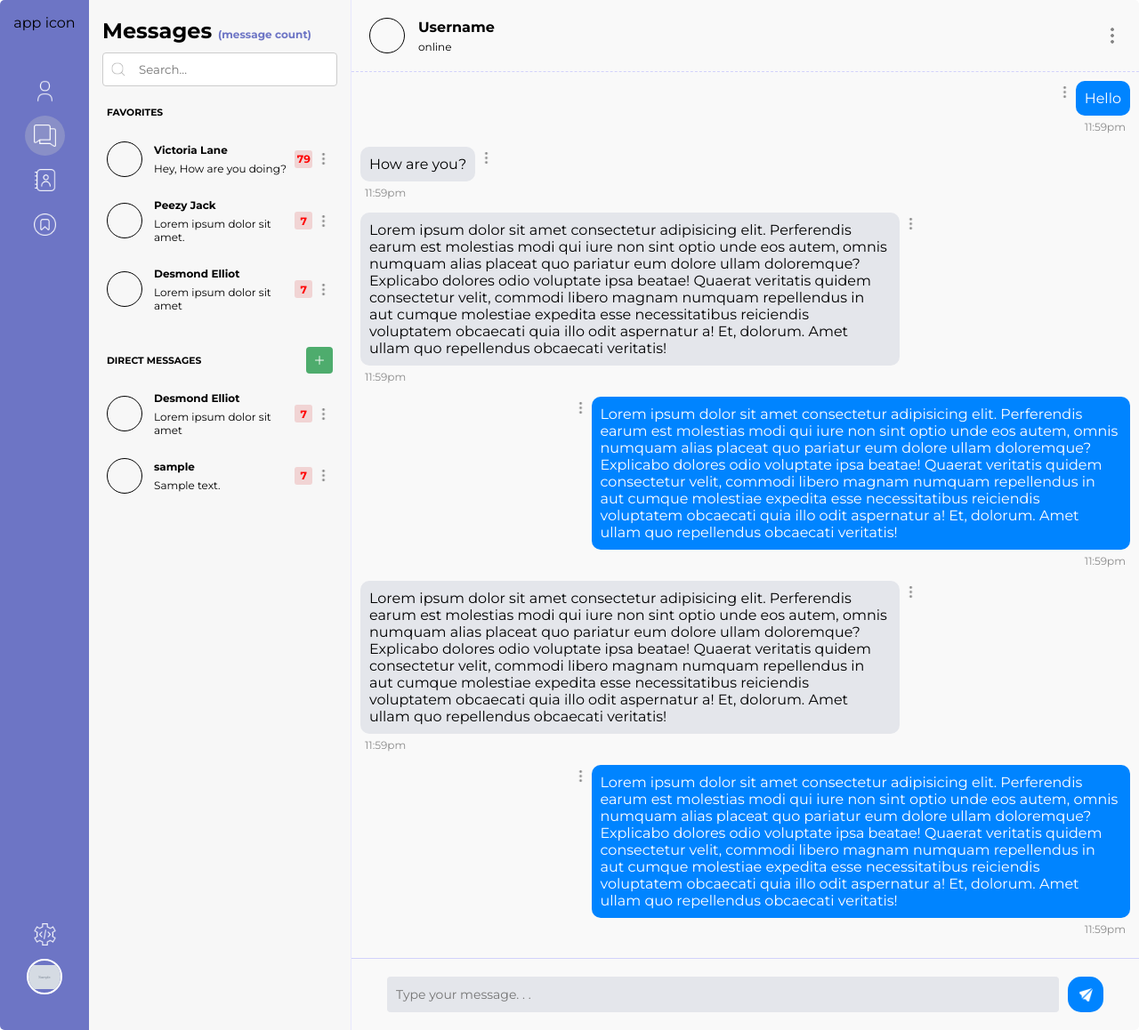
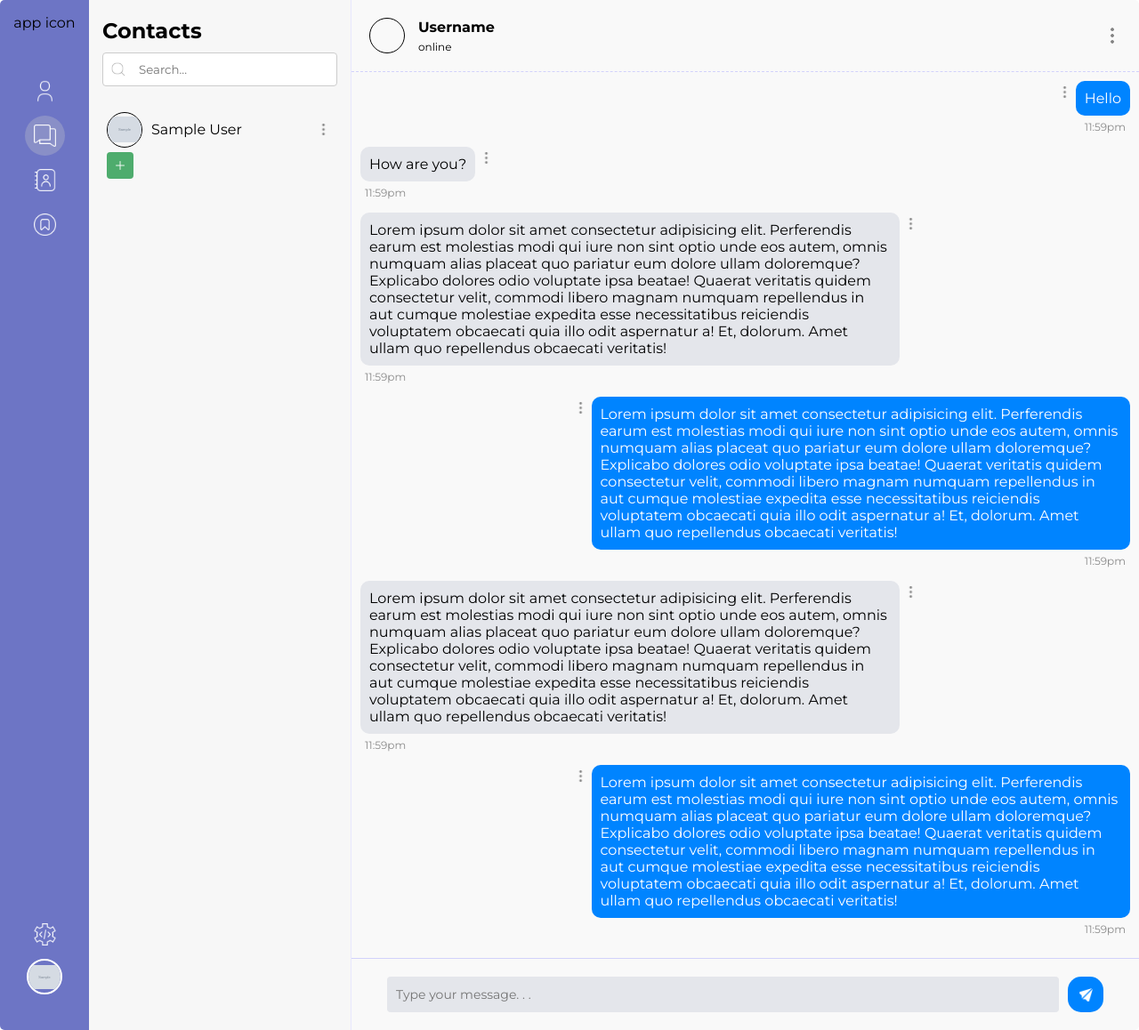
Before and after one commit to Tha-Orakkle/chatapp, a Django app: page / in a window 1280 px wide. Shown: the whole page at 89% size. Run offline with Django 5.2, Linux system fonts and the light colour scheme; the first user in the database is signed in; tables that the repository leaves empty hold one stand-in row (Sample ...).

Commit message:
update: websocket is created after a user is clicked on

```diff
--- a/base/routing.py
+++ b/base/routing.py
@@ -4,5 +4,5 @@ from .consumers import ChatConsumer
 
 
 websocket_urlpatterns = [
-    path('ws/chat/<str:chat_room>/', ChatConsumer.as_asgi()),
+    path('ws/chat/<str:user_id>/', ChatConsumer.as_asgi()),
 ]
--- a/base/templates/base/index.html
+++ b/base/templates/base/index.html
@@ -9,6 +9,7 @@
 
     <div class="sections-display grid-item">
         {% include "base/partials/messages.html" %}
+        {% include "base/partials/contacts.html" %}
     </div>
 
     {% include "base/partials/chat_box.html" %}
--- /dev/null
+++ b/base/templates/base/partials/contacts.html
@@ -0,0 +1,78 @@
+{% load static %}
+
+<div class="contacts-section section">
+    <div class="contact-header">
+        <h2>Contacts</h2>
+        <div class="search-container">
+            <input type="text" placeholder="Search..." class="search-input">
+            <img src="{% static 'images/icons/search.png' %}" alt="search icon" class="search-icon">
+        </div>
+    </div>
+
+    <div class="contacts">
+        {% if request.user.following.all %}
+        {% for following in request.user.following.all %}
+        <div class="contact">
+            <div class="contact-avatar">
+                <img src="{{ following.profile.avatar.url }}" class="avatar">
+            </div>
+            <div class="contact-name" user_id="{{ following.id }}">
+                {% if following.profile.full_name %}
+                <p >{{ following.profile.full_name }}</p>
+                {% else %}
+                <p>{{ following.username }}</p>
+                {% endif %}
+            </div>
+            <img src="{% static 'images/icons/options.png' %}" alt="options-icon" class="options">
+        </div>
+        {% endfor %}
+        {% endif %}
+        <div class="start-new-convo">
+            <img src="{% static 'images/icons/plus.png' %}"
+                alt="plus icon to start new conversation"
+                class="start-new-convo-icon">
+        </div>
+    </div>
+
+</div>
+
+{% block scripts %}
+<script>
+
+    /*
+     * Variables
+     */
+    let currentChatSocket = null;
+    const contacts = document.querySelectorAll('.contact-name');
+    const url_prefix = `ws://${window.location.host}/ws/chat/`;
+
+
+    /*
+     * Functions
+     */
+
+    function openWebSocket(user_id) {
+        if (currentChatSocket) {
+            currentChatSocket.close();
+        }
+        const url = url_prefix + `${user_id}/`
+        currentChatSocket = new WebSocket(url);
+
+        currentChatSocket.onopen = function(e) {
+            console.log("connection established")
+        }
+
+    }
+
+    /*
+     * Event Listeners
+     */
+    contacts.forEach(contact => {
+        contact.addEventListener('click', () => {
+            contact_id = contact.getAttribute('user_id');
+            openWebSocket(contact_id);
+
+        });
+    })
+</script>
+{% endblock scripts %}
--- a/base/templates/base/partials/messages.html
+++ b/base/templates/base/partials/messages.html
@@ -1,6 +1,6 @@
 {% load static %}
 
-<div class="messages-section">
+<div class="messages-section section">
     <div class="messages-header">
         <h2>Messages <span>(message count)</span></h2>
         <div class="search-container">
@@ -74,7 +74,9 @@
             {% if conversations %}
             {% for conversation in conversations %}
             <div class="conversation">
-                <div class="conversation-avatar conversation-item"></div>
+                <div class="conversation-avatar conversation-item">
+
+                </div>
                 <div class="conversation-info conversation-item">
                     <p class="conversation-with">{{ conversation.conversation_with.username }}</p>
                     <p>{{ conversation.messages.first.body }}</p>
--- a/static/css/styles.css
+++ b/static/css/styles.css
@@ -334,25 +374,25 @@ label {
     width: 100%;
     border-right: 1px solid #e7e7fd;
 }
+
+.section {
+    margin-top: 0;
+    height: inherit;
+    min-height: inherit;
+    max-height: inherit;
+    width: 100%;
+}
 /* --- SECTIONS DISPLAY END ---- */
 
 
 /* --- MESSAGE SECTION DISPLAY START ---- */
 
 .messages-section {
-    margin-top: 0;
-    height: inherit;
-    min-height: inherit;
-    max-height: inherit;
-    width: 100%;
-    display: grid;
+    /* display: grid; */
+    display: none;
     grid-template-rows: 100px 1fr;
     padding: 20px 15px;
 }
-
-/* .messages-header {
-    padding: 0 10px;
-} */
 
 .messages-header h2 {
     margin: 0;
@@ -432,7 +472,8 @@ label {
     padding: 3px;
 }
 .conversation-avatar,
-.chat-box-avatar {
+.chat-box-avatar,
+.contact-avatar {
     height: 40px;
     width: 40px;
     border: 1px solid black;
@@ -633,49 +674,29 @@ label {
 
 
 /* ----TEST--- */
-.form-footer {
-    display: flex;
-    align-items: center;
-    justify-content: space-between;
-    padding: 0 20px;
+
+.contacts-section {
+    /* display : none; */
+    /* grid-template-rows: ; */
+    padding: 20px 15px;
+    display: grid;
+    grid-template-rows: 100px 1fr;
+}
+.contact-header h2 {
+    margin: 0;
+    margin-bottom: 10px;
+}
+.contacts {
+    overflow-y: auto;
+    padding: 0 5px;
 }
 
-.btn {
+.contact {
+    width: 95%;
+    display: grid;
+    grid-template-columns: 50px 1fr 10px;
+    align-items: center;
+}
+.contact .contact-name {
     cursor: pointer;
-    border: none;
-    font-size: 16px;
-    font-family: inherit;
 }
-
-.btn.skip {
-    background: none;
-    color: #0084ff;
-    transition: font 0.3s ease, transform 0.2s ease;
-}
-.btn.skip:hover {
-    color: #0056b3;
-    font-weight: bold;
-    transform: scale(1.07);
-}
-
-.btn.continue {
-    border-radius: 5px;
-    padding: 10px 20px;
-    color: #fff;
-    background-color: #0084ff;
-    transition: background-color 0.3s ease, transform 0.2s ease;
-}
-
-
-
-/* .btn.continue:disabled {
-    background-color: #ccc;
-    color: #666;
-    cursor: not-allowed;
-    pointer-events: none;
-} */
-
-.btn.continue:hover {
-    background-color: #0056b3;
-    transform: scale(1.05);
-}
--- a/static/js/main.js
+++ b/static/js/main.js
@@ -9,3 +9,26 @@ scrollContainers.forEach(scrollContainer => {
             scrollContainer.classList.remove('scrolling')}, 500);
     });
 });
+
+
+// const startConvo = document.querySelector('.start-new-convo');
+// const userSearch = document.querySelector('.user-search');
+
+// startConvo.addEventListener('click', () => {
+//     userSearch.style.display = ' block';
+// });
+
+const contactNav = document.getElementById('contact-nav');
+const sections = document.querySelectorAll('.section');
+
+
+contactNav.addEventListener('click', () => {
+    const contactSection = document.querySelector('.contacts-section');
+    const selectedNav = document.querySelector('.selected');
+    selectedNav.classList.remove('selected');
+    contactNav.classList.add('selected');
+    sections.forEach(section => {
+        section.style.display = 'none';
+    });
+    contactSection.style.display = '';
+})
```
Also changed, not shown: other parts of static/css/styles.css (+40 -0 lines), base/consumers.py (+5 -2 lines), base/templates/base/index_old.html (deleted, +0 -28 lines), base/templates/base/partials/user-search.html (added, +34 -0 lines), templates/nav.html (+5 -7 lines).
